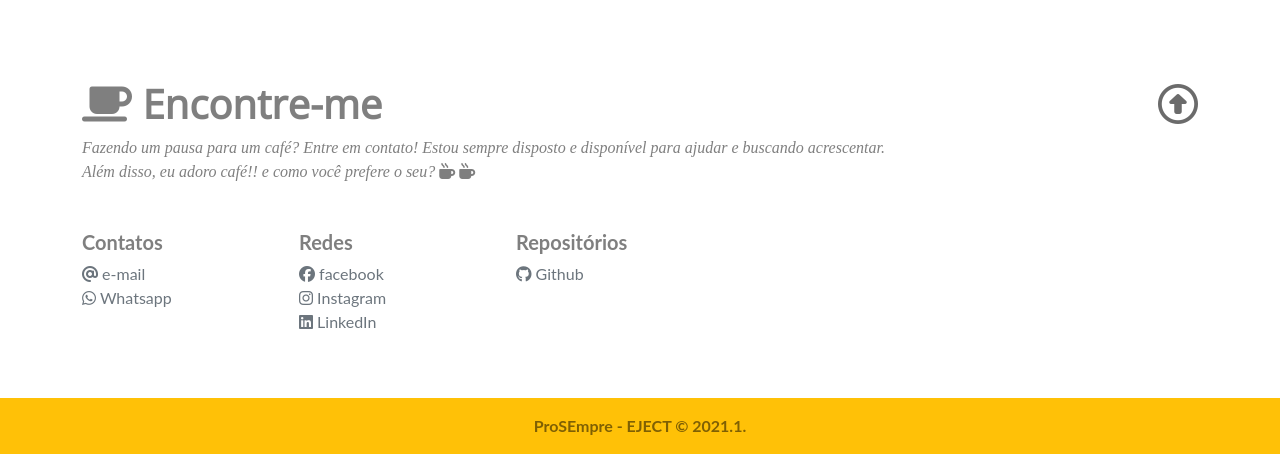
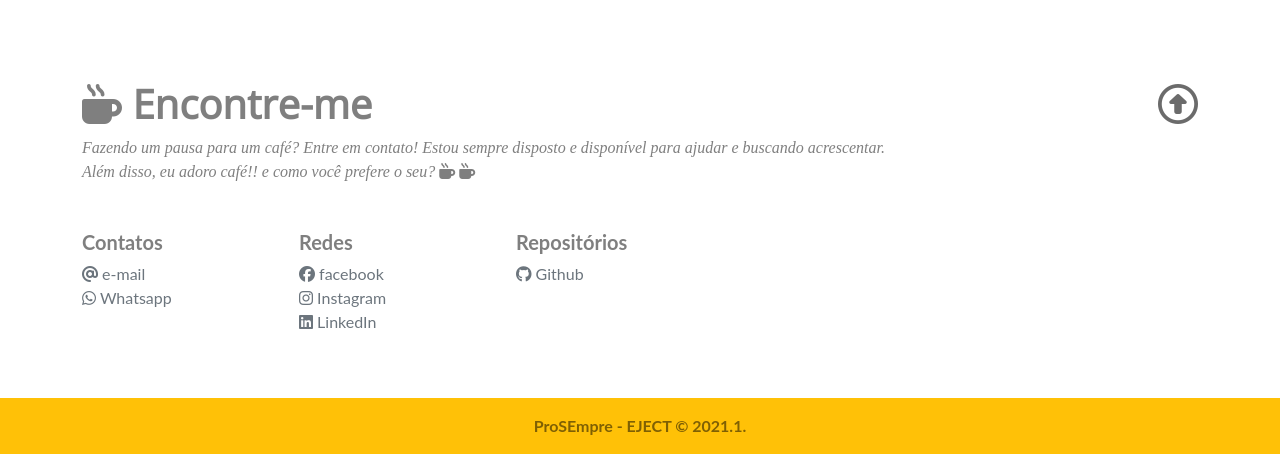
Before and after one commit to wasabibr/eject, a plain HTML site: page meu-site/index.html in a window 1280 px wide. Shown: the part 6968-7422 px from the top of the page. Drawn offline with nearby package versions, Linux system fonts and the light colour scheme.

Commit message:
modificando título da seção Encontre-me

```diff
--- a/meu-site/index.html
+++ b/meu-site/index.html
@@ -738,7 +738,7 @@
                 <div class="row margem-baixo">
                     <div class="col-md-9 text-black-50">
                         <div class="">
-                            <h1 class="titulo fw-bold"><i class="fas fa-coffee"></i> Encontre-me</h1>
+                            <h1 class="titulo fw-bold"><i class="fas fa-mug-hot"></i> Encontre-me</h1>
                             <p class="explica fst-italic">Fazendo um pausa para um café? Entre em contato! Estou sempre disposto e disponível para ajudar e buscando acrescentar. Além disso, eu adoro café!! e como você prefere o seu? <i class="fas fa-mug-hot"></i>&nbsp;<i class="fas fa-mug-hot"></i></p>
                         </div>
                     </div>
```
